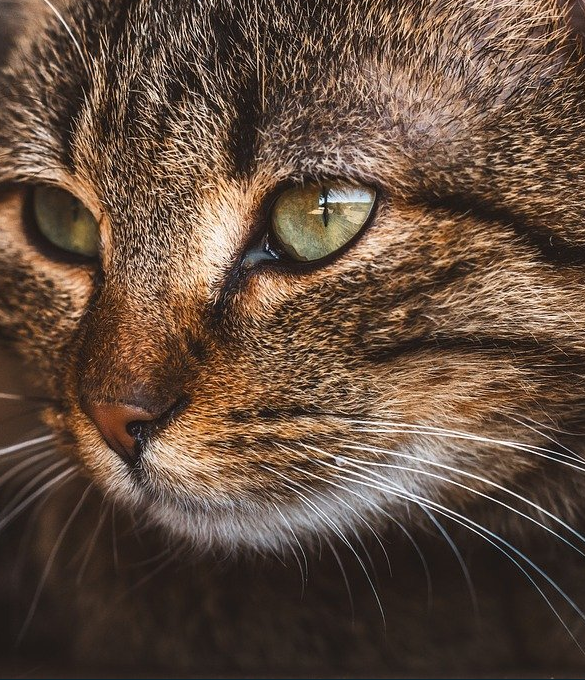
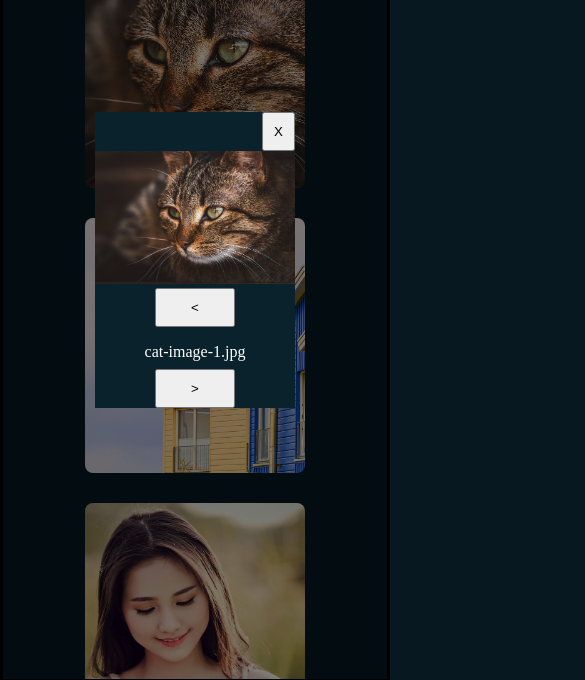
Before and after one commit to ErikBeshiriDev/frontend-fotogram-modul_6, a plain HTML site: page index.html in a window 390 px wide. Both pictures are taken after a click on the picture 195 px from the left and 222 px from the top of the page. Shown: the part 162-842 px from the top of the page, 585 px wide, since content can reach past the window. Drawn offline with Linux system fonts and the light colour scheme.

Commit message:
Changes and adaptations to the dialogue in the following files: · style.css · responsive.css

```diff
--- a/responsive.css
+++ b/responsive.css
@@ -1,14 +1,126 @@
-@media (max-width: 1000px) {
+@media (max-width: 800px) {
 
     .overlay-box {
-        width: 800px;
         height: auto;
+        width: 700px;
+        /* width: auto; */
     }
 
     .overlay-box img {
         height: auto;
-        width: auto;
-        /* width: 700px; */
+        /* width: auto; */
+        width: 700px;
+    }
+}
+
+@media (max-width: 720px) {
+
+    .overlay-box {
+        height: auto;
+        width: 600px;
+    }
+
+    .overlay-box img {
+        height: auto;
+        width: 600px;
+    }
+}
+
+@media (max-width: 630px) {
+
+    .overlay-box {
+        height: auto;
+        width: 500px;
+    }
+
+    .overlay-box img {
+        height: auto;
+        width: 500px;
+    }
+}
+
+@media (max-width: 600px) {
+
+    .under-the-photo-section {
+        flex-direction: column;
+        /* Name oben, Pfeile unten */
+        align-items: center;
+        /* alles zentriert */
+    }
+
+    .overlay-image-name {
+        margin-bottom: 8px;
+        /* Abstand zwischen Name und Pfeilen */
+    }
+
+    .arrow-left,
+    .arrow-right {
+        width: 80px;
+        /* optional: gleiche Breite */
+    }
+
+    .under-the-photo-section button {
+        margin: 0 5px;
+        /* Pfeile nebeneinander mit Abstand */
+    }
+}
+
+@media (max-width: 540px) {
+
+    .overlay-box {
+        height: auto;
+        width: 400px;
+    }
+
+    .overlay-box img {
+        height: auto;
+        width: 400px;
+    }
+
+    .under-the-photo-section {
+        width: 400px;
+    }
+}
+
+@media (max-width: 500px) {
+    .logo-on-header {
+        justify-content: center;
+        height: 200px;
+        width: 150px;
+    }
+}
+
+@media (max-width: 440px) {
+
+    .overlay-box {
+        height: auto;
+        width: 200px;
+    }
+
+    .overlay-box img {
+        height: auto;
+        width: 200px;
+    }
+
+    .under-the-photo-section {
+        width: 200px;
+    }
+}
+
+@media (max-width: 240px) {
+
+    .overlay-box {
+        height: auto;
+        width: 100px;
+    }
+
+    .overlay-box img {
+        height: auto;
+        width: 100px;
+    }
+
+    .under-the-photo-section {
+        width: 100px;
     }
 }
 
@@ -29,10 +141,7 @@
 /*
 @media (max-width: 500px) {
 
-    .logo-on-header {
-        height: 200px;
-        width: 150px;
-    }
+
 
     .overlay-box {
         max-height: 70vh;
```
Also changed, not shown: style.css (+1 -10 lines).
